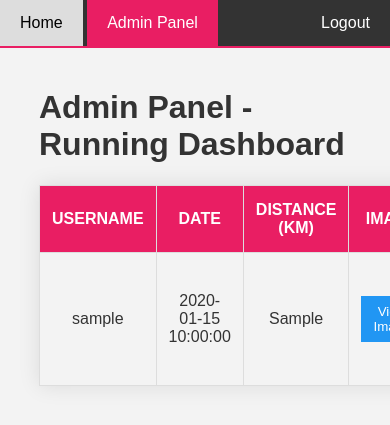
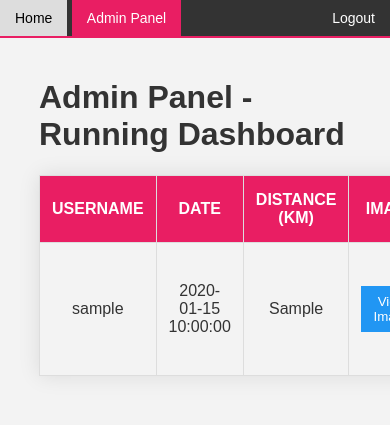
Before and after one commit to flukza345/virtual-run-wrrc, a PHP site: page /admin_panel.php in a window 390 px wide; the page is wider, and only the part inside the window is pictured. Shown: the top 425 px of that part. Run offline with PHP 8.4, Linux system fonts and the light colour scheme; the visitor is signed in with stand-in values (Sample User, id 1); tables that the repository leaves empty or names only in its code hold one stand-in row (values such as "Sample post").

Commit message:
update responsive admin_panel.php

```diff
--- a/admin_panel.php
+++ b/admin_panel.php
@@ -86,6 +86,7 @@ $result_runs = $conn->query($sql_runs);
             width: 80%;
             margin: 0 auto;
             padding-top: 20px;
+            max-width: 1200px;
         }
         .navbar {
             background-color: #333;
@@ -96,9 +97,9 @@ $result_runs = $conn->query($sql_runs);
             display: inline-block;
             color: white;
             text-align: center;
-            padding: 14px 20px;
+            padding: 10px 15px;
             text-decoration: none;
-            font-size: 16px;
+            font-size: 14px;
             transition: background-color 0.3s;
         }
         .navbar-item:hover {
@@ -180,8 +181,8 @@ $result_runs = $conn->query($sql_runs);
         .popup-container {
             position: fixed;
             background-color: white;
-            width: 60%;
-            max-width: 800px;
+            width: 80%;
+            max-width: 600px;
             top: 50%;
             left: 50%;
             transform: translate(-50%, -50%);
```
